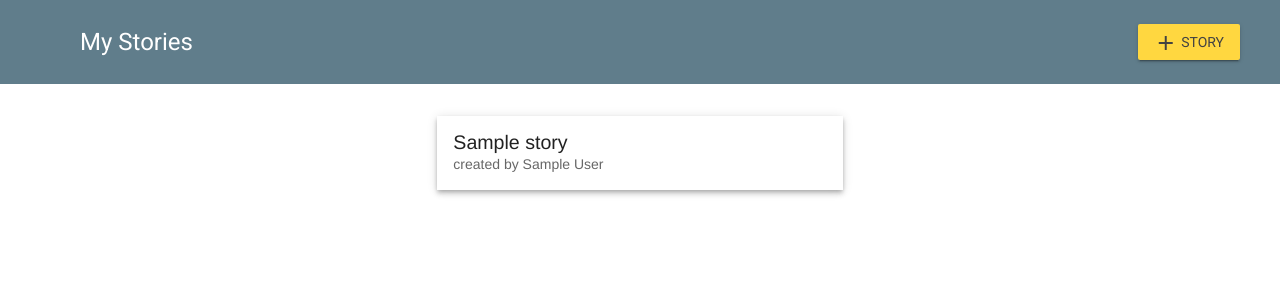
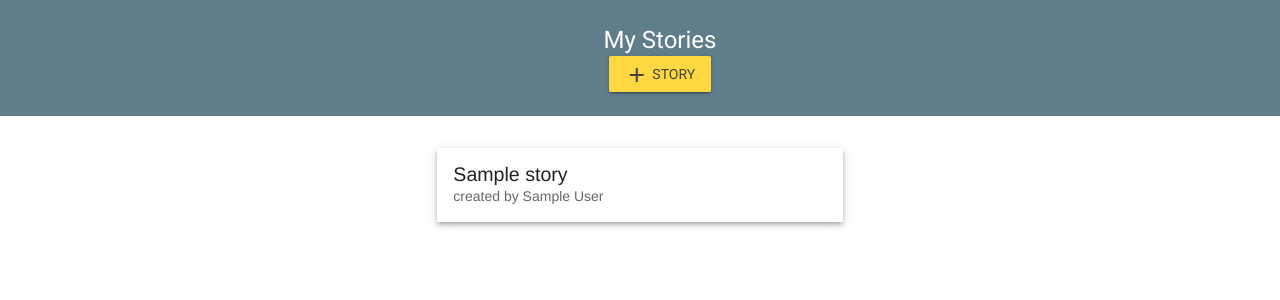
Before and after one commit to Vogeltak/storanonymizer, a Flask app: page /my/stories in a window 1280 px wide. Shown: the part 64-364 px from the top of the page. Run offline with Flask 2, Linux system fonts and the light colour scheme; a user stored in the database is signed in; tables that the repository leaves empty hold one stand-in row (values such as "Sample post"); some libraries are stand-ins or nearby versions.

Commit message:
Center creation bar elements

```diff
--- a/storanonymizer/static/styles.css
+++ b/storanonymizer/static/styles.css
@@ -33,10 +33,10 @@
 	box-sizing: border-box;
 	-webkit-display: flex;
 	display: flex;
+	-webkit-flex-direction: column;
+	flex-direction: column;
 	-webkit-align-items: center;
 	align-items: center;
-	-webkit-justify-content: space-between;
-	justify-content: space-between;
 }
 
 .storanonymizer__about-story {
```
